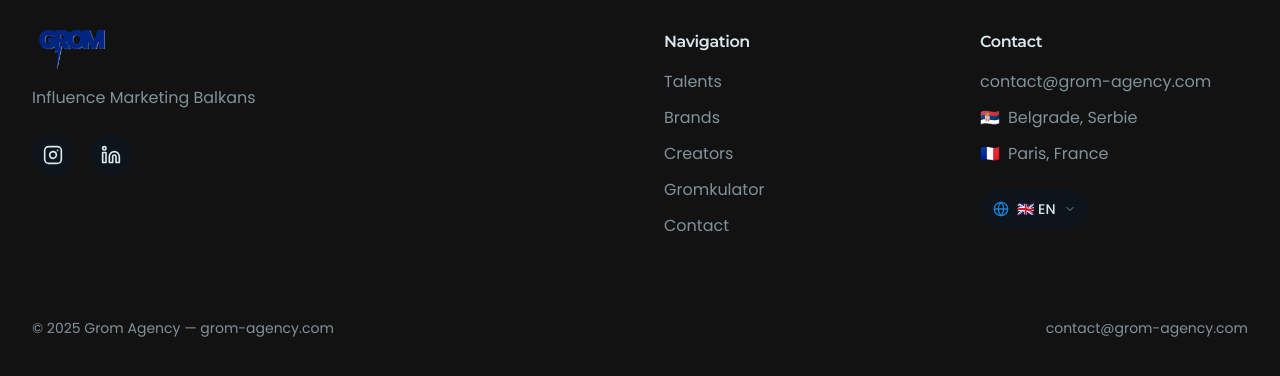
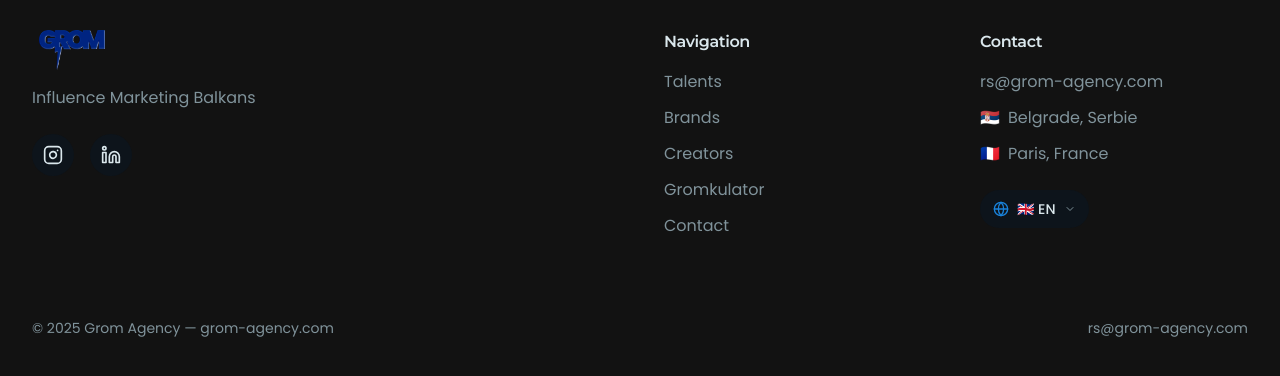
Before and after one commit to tolomanoskin-cmyk/grom-agency, a Next.js app: page /en/createurs in a window 1280 px wide. Shown: the part 2201-2577 px from the top of the page. Built offline with nearby package versions, Linux system fonts and the light colour scheme.

Commit message:
feat: update email to rs@grom-agency.com across all components

```diff
--- a/components/contact/contact-content.tsx
+++ b/components/contact/contact-content.tsx
@@ -127,7 +127,7 @@ export function ContactContent() {
 
                   {/* Submit */}
                   <a
-                    href="mailto:contact@grom-agency.com"
+                    href="mailto:rs@grom-agency.com"
                     className="w-full inline-flex items-center justify-center gap-2 px-6 py-4 rounded-xl bg-primary text-primary-foreground font-medium hover:bg-primary/90 transition-all"
                   >
                     {t('form.submit.send')} ⚡️
@@ -148,10 +148,10 @@ export function ContactContent() {
                 <div>
                   <h3 className="font-medium mb-1">Email</h3>
                   <a
-                    href="mailto:contact@grom-agency.com"
+                    href="mailto:rs@grom-agency.com"
                     className="text-muted-foreground hover:text-primary transition-colors"
                   >
-                    contact@grom-agency.com
+                    rs@grom-agency.com
                   </a>
                 </div>
               </div>
--- a/components/createurs/createurs-content.tsx
+++ b/components/createurs/createurs-content.tsx
@@ -272,7 +272,7 @@ export function CreateursContent() {
 
                 {/* Submit */}
                 <a
-                  href="mailto:contact@grom-agency.com"
+                  href="mailto:rs@grom-agency.com"
                   className="w-full inline-flex items-center justify-center gap-2 px-6 py-4 rounded-xl bg-primary text-primary-foreground font-medium hover:bg-primary/90 transition-all"
                 >
                   {t('form.submit.join')} ⚡️
--- a/components/footer.tsx
+++ b/components/footer.tsx
@@ -113,10 +113,10 @@ export function Footer() {
             <ul className="space-y-3 text-muted-foreground">
               <li>
                 <a
-                  href="mailto:contact@grom-agency.com"
+                  href="mailto:rs@grom-agency.com"
                   className="hover:text-foreground transition-colors"
                 >
-                  contact@grom-agency.com
+                  rs@grom-agency.com
                 </a>
               </li>
               <li className="flex items-center gap-2">
@@ -182,10 +182,10 @@ export function Footer() {
           <p>&copy; 2025 Grom Agency &mdash; grom-agency.com</p>
           <p>
             <a
-              href="mailto:contact@grom-agency.com"
+              href="mailto:rs@grom-agency.com"
               className="hover:text-foreground transition-colors"
             >
-              contact@grom-agency.com
+              rs@grom-agency.com
             </a>
           </p>
         </div>
--- a/components/json-ld.tsx
+++ b/components/json-ld.tsx
@@ -7,7 +7,7 @@ export function JsonLd() {
     url: 'https://grom-agency.com',
     logo: 'https://grom-agency.com/images/grom-logo.png',
     description: 'Agence d\'influence marketing connectant les marques françaises aux créateurs de contenu balkaniques.',
-    email: 'contact@grom-agency.com',
+    email: 'rs@grom-agency.com',
     sameAs: [
       'https://www.instagram.com/grom.agency/',
       'https://www.linkedin.com/company/grom-agency/',
--- a/components/marques/marques-content.tsx
+++ b/components/marques/marques-content.tsx
@@ -154,7 +154,7 @@ export function MarquesContent() {
 
               {/* Submit */}
               <a
-                href="mailto:contact@grom-agency.com"
+                href="mailto:rs@grom-agency.com"
                 className="w-full inline-flex items-center justify-center gap-2 px-6 py-4 rounded-xl bg-primary text-primary-foreground font-medium hover:bg-primary/90 transition-all"
               >
                 {t('form.submit.contact')} ⚡️
```
